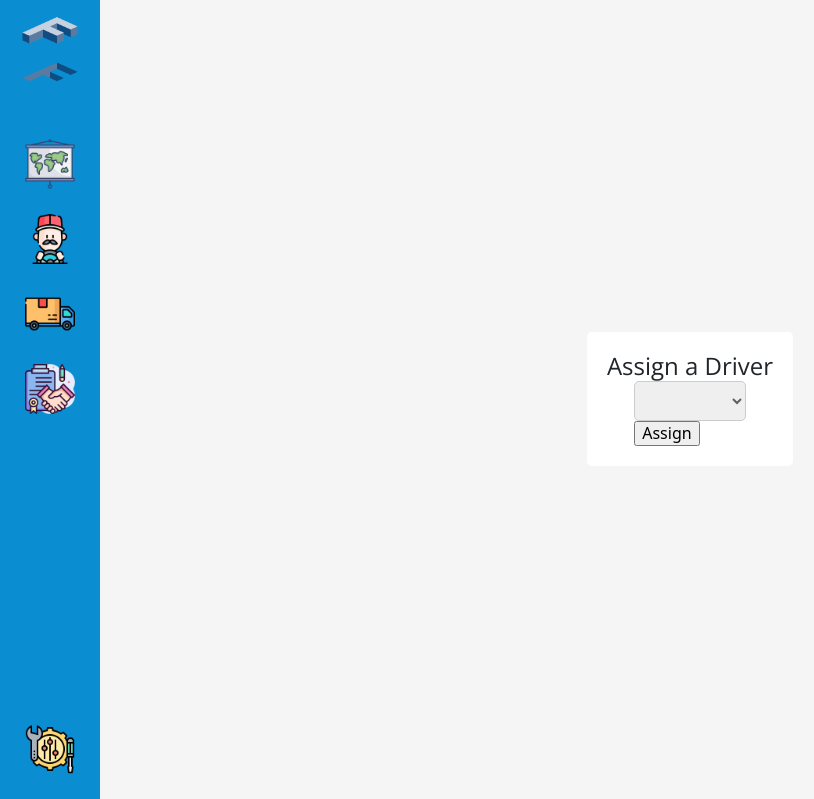
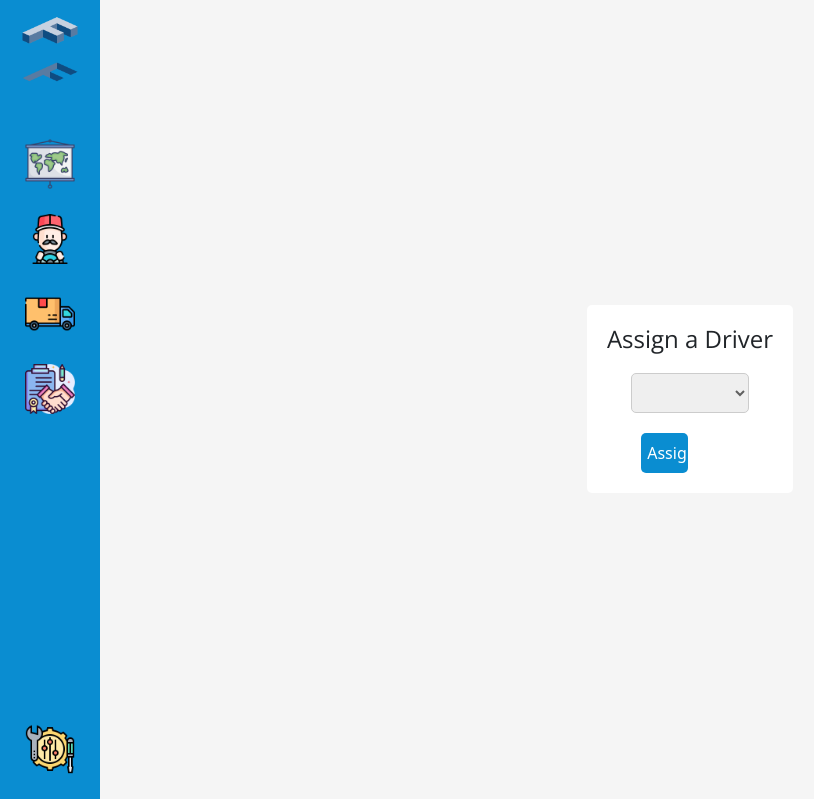
Before and after one commit to anibalbalderas/freightfrenzy, a Flask app: page /driver/loads/assign/1 in a window 1280 px wide. Shown: the part 1-800 px from the top of the page, without its empty margins (0-814 px from the left). Run offline with Flask 2, Linux system fonts and the light colour scheme; the visitor is signed in with stand-in values (Sample User, id 1); data that the repository does not hold is empty; some libraries are stand-ins or nearby versions.

Commit message:
Add files via upload

```diff
--- a/static/css/driver/main.css
+++ b/static/css/driver/main.css
@@ -441,6 +441,20 @@ textarea{
     border-radius: 5px;
     padding: 20px;
 }
+.assign h2{
+    padding-bottom: 20px;
+}
+.assignBtn{
+    width: 40%;
+    height: 40px;
+    border: none;
+    border-radius: 5px;
+    background-color: #0a8dd1;
+    color: #fff;
+    font-size: 16px;
+    margin-left: 10px;
+    margin-top: 20px;
+}
 @media (max-width: 480px){
     #listDrivers{
         display: none !important;
```
Also changed, not shown: static/js/driver/main.js (line endings or trailing spaces).
